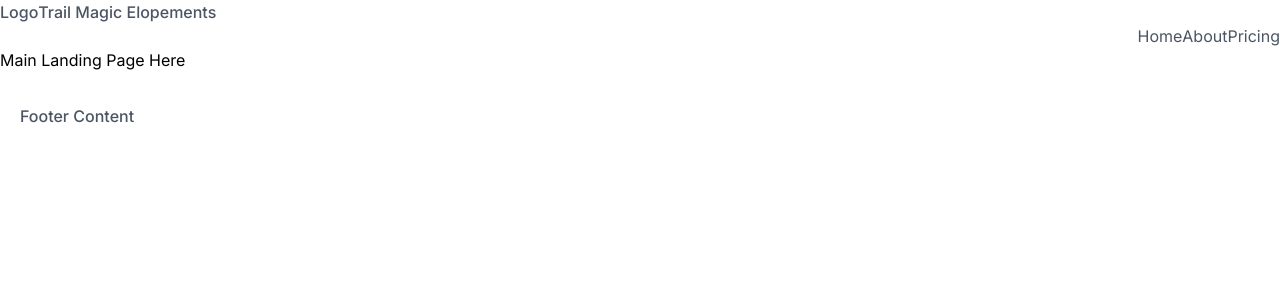
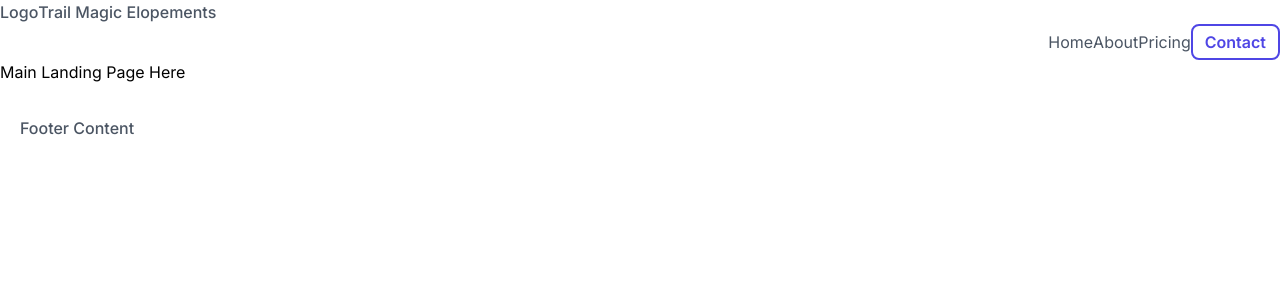
Before and after one commit to Sam-T-G/trail-magic-elopements, a Next.js app: page / in a window 1280 px wide. Shown: the top 300 px of the page. Built offline with nearby package versions, Linux system fonts and the light colour scheme.

Commit message:
Update Navbar.tsx

```diff
--- a/src/app/Components/Navbar.tsx
+++ b/src/app/Components/Navbar.tsx
@@ -22,6 +22,11 @@ const Navbar = () => {
 						<span className="">Pricing</span>
 					</Link>
 				</nav>
+				<Link href="/projects">
+					<button className="inline-flex items-center border-indigo-600 border-2 bg-white text-indigo-600 font-semibold py-1 px-3 focus:outline-none hover:bg-indigo-600 transform transition-transform hover:scale-110 hover:text-white rounded-lg text-base">
+						Contact
+					</button>
+				</Link>
 			</div>
 		</header>
 	);
```
